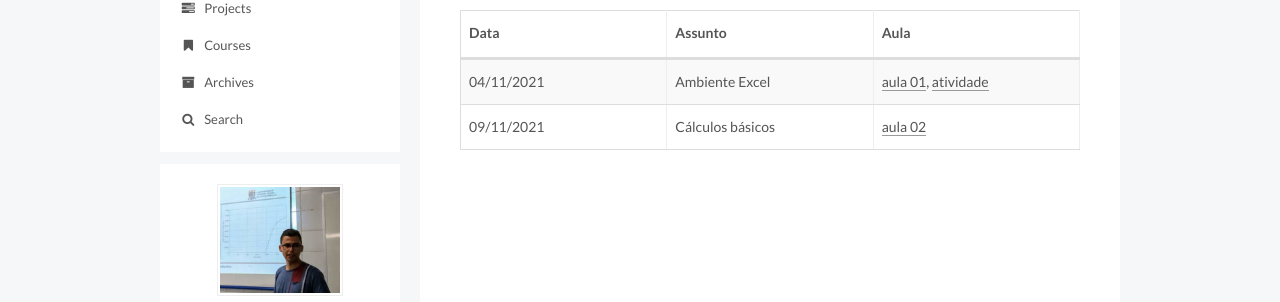
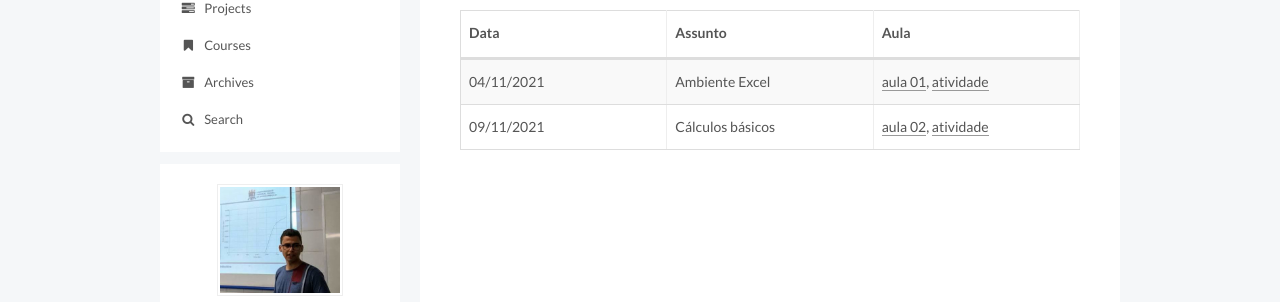
Before and after one commit to fdoliv/fdoliv.github.io, a Jekyll site: the page built from courses/did/index.md, in a window 1280 px wide. Shown: the part 195-497 px from the top of the page. Built offline with Jekyll 4.4.1, drawn with Linux system fonts in a browser that asks for light colours.

Commit message:
Aula 02 e atividade 02 DID

```diff
--- a/courses/did/index.md
+++ b/courses/did/index.md
@@ -13,4 +13,4 @@ excerpt: Disciplina Documentos e integração de Dados da Escola Técnica Estadu
 | Data | Assunto | Aula |
 | --- | ------- | --- |
 | 04/11/2021 | Ambiente Excel | [aula 01]({{ site.url }}/assets/arquivos/did/aula01.pdf), [atividade]({{ site.url }}/assets/arquivos/did/atividade01.pdf) |
-| 09/11/2021 | Cálculos básicos | [aula 02]() |
+| 09/11/2021 | Cálculos básicos | [aula 02]({{ site.url }}/assets/arquivos/did/aula01.pdf), [atividade]({{ site.url }}/assets/arquivos/did/atividade2.xlsx)|
```
Also changed, not shown: 2 other files.
